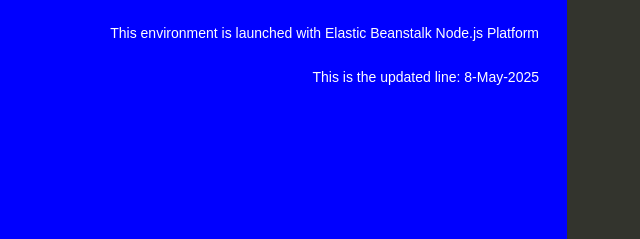
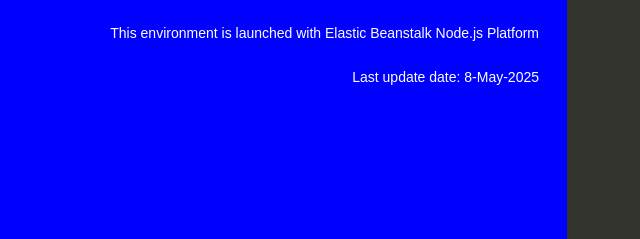
Before and after one commit to abulhasanat/devops-lab, a website: page index.html in a window 1280 px wide. Shown: the part 330-569 px from the top of the page, 73-713 px from the left. Drawn offline with Linux system fonts and the light colour scheme.

Commit message:
Update index.html

```diff
--- a/index.html
+++ b/index.html
@@ -77,7 +77,7 @@
       <h1>Congratulations</h1>
       <p>Your first AWS Elastic Beanstalk Node.js application is now running on your own dedicated environment in the AWS Cloud</p>
       <p>This environment is launched with Elastic Beanstalk Node.js Platform</p>
-      <p>This is the updated line: 8-May-2025</p>
+      <p>Last update date: 8-May-2025</p>
     </div>
     <div class="linksColumn">
       <h2>What's Next?</h2>
```
